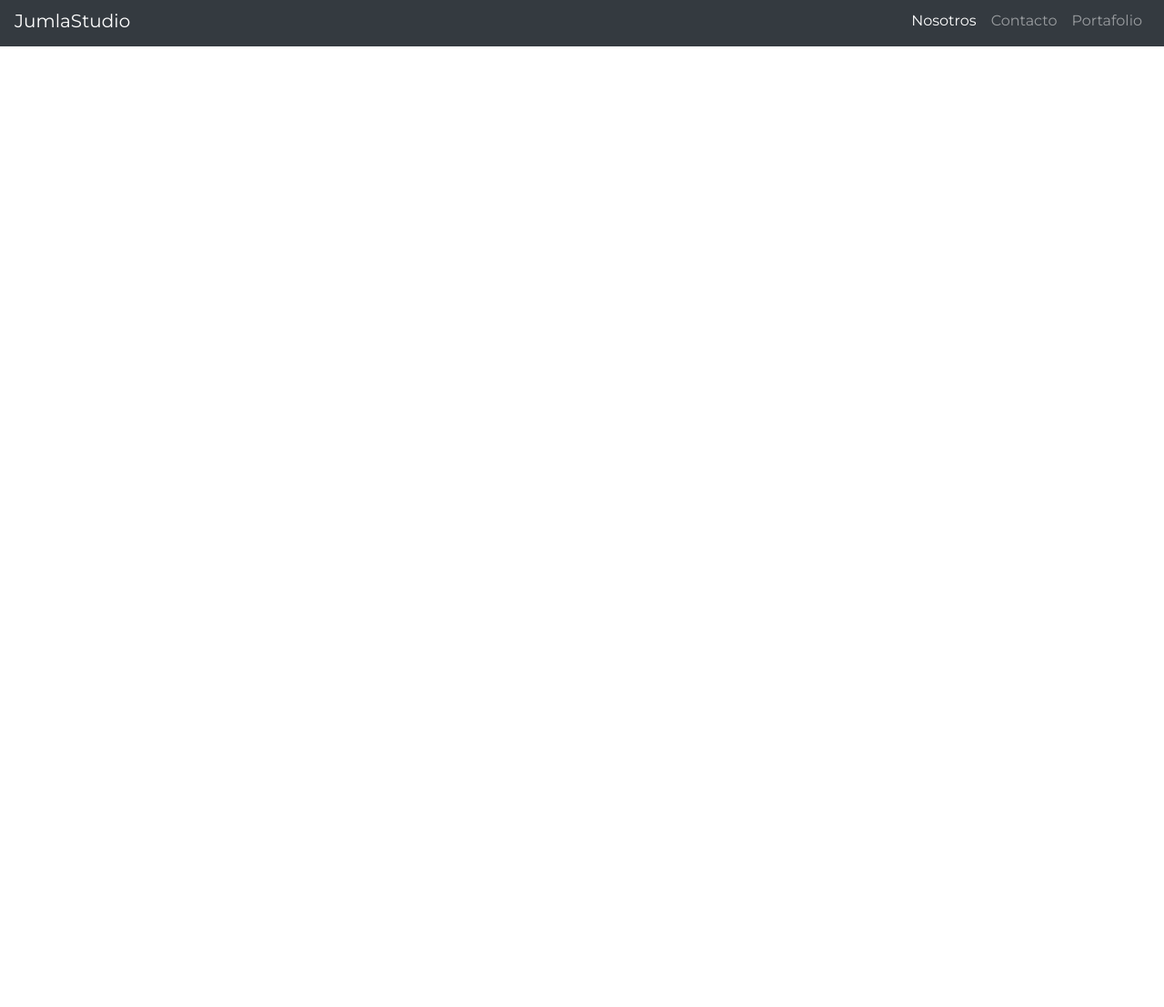
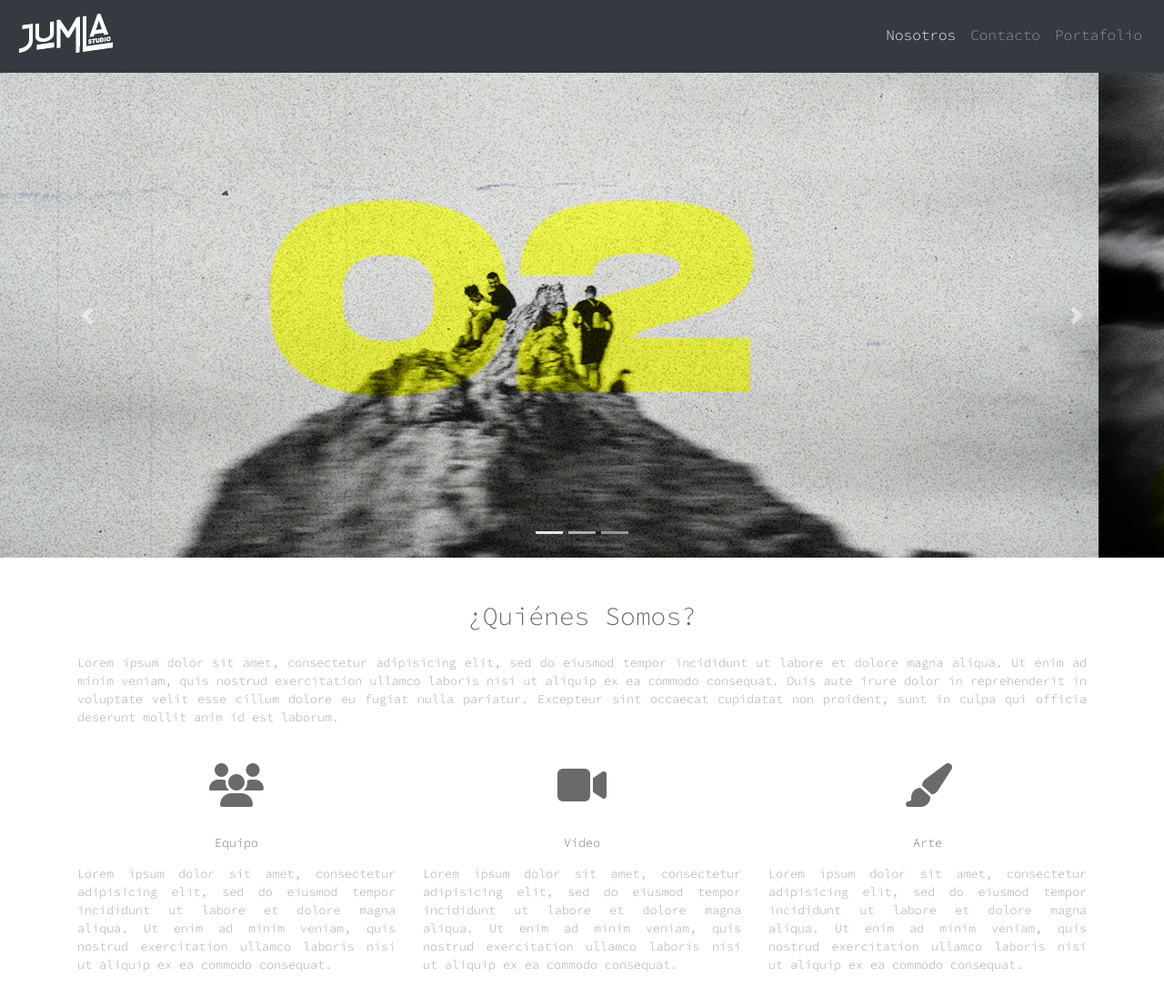
Before and after one commit to riozeco/Prueba-final, a plain HTML site: page index.html in a window 1280 px wide. Shown: the part 5-1112 px from the top of the page at 91% size. Before the commit the page ends 800 px from the top, so only its background shows below. Drawn offline with nearby package versions, Linux system fonts and the light colour scheme.

Commit message:
carrusel e informacion

```diff
--- a/assets/css/style.css
+++ b/assets/css/style.css
@@ -1,5 +1,25 @@
 body {
-  font-family: 'Montserrat', sans-serif; }
+  font-family: 'Source Code Pro', monospace; }
 
 nav {
   position: fixed;}
+
+
+.titulo {
+  font-size: 10pt;
+  color: #6a6a6a;
+}
+
+.titulo-bajo {
+  font-size: 10pt;
+  color: #a0a0a0;
+}
+
+.icono {
+  color: #6a6a6a;
+}
+
+.parrafo {
+  font-size: 10pt;
+  color: #a0a0a0;
+}
--- a/index.html
+++ b/index.html
@@ -11,7 +11,7 @@
 
 <!--Google Font-->
 <link rel="preconnect" href="https://fonts.gstatic.com">
-<link href="https://fonts.googleapis.com/css2?family=Montserrat:wght@400;900&display=swap" rel="stylesheet">
+<link href="https://fonts.googleapis.com/css2?family=Source+Code+Pro:wght@300;900&display=swap" rel="stylesheet">
 
 <!--Style CSS-->
  <link rel="stylesheet" href="assets/css/style.css">
@@ -22,7 +22,7 @@
   </head>
   <body>
     <nav class="navbar navbar-expand-lg navbar-dark bg-dark text-color-ligth">
-      <a class="navbar-brand" href="#">JumlaStudio</a>
+      <a class="navbar-brand" href="#"> <img src="assets/img/logo.png" alt=""> </a>
       <button class="navbar-toggler" type="button" data-toggle="collapse" data-target="#navbarNavAltMarkup" aria-controls="navbarNavAltMarkup" aria-expanded="false" aria-label="Toggle navigation">
         <span class="navbar-toggler-icon"></span>
       </button>
@@ -34,6 +34,65 @@
         </div>
       </div>
     </nav>
+
+<div id="carouselExampleIndicators" class="carousel slide" data-ride="carousel">
+  <ol class="carousel-indicators">
+    <li data-target="#carouselExampleIndicators" data-slide-to="0" class="active"></li>
+    <li data-target="#carouselExampleIndicators" data-slide-to="1"></li>
+    <li data-target="#carouselExampleIndicators" data-slide-to="2"></li>
+  </ol>
+  <div class="carousel-inner">
+    <div class="carousel-item active">
+      <img src="assets/img/banner1.jpg" class="d-block w-100" alt="...">
+    </div>
+    <div class="carousel-item">
+      <img src="assets/img/banner2.jpg" class="d-block w-100" alt="...">
+    </div>
+    <div class="carousel-item">
+      <img src="assets/img/banner3.jpg" class="d-block w-100" alt="...">
+    </div>
+  </div>
+  <a class="carousel-control-prev" href="#carouselExampleIndicators" role="button" data-slide="prev">
+    <span class="carousel-control-prev-icon" aria-hidden="true"></span>
+    <span class="sr-only">Previous</span>
+  </a>
+  <a class="carousel-control-next" href="#carouselExampleIndicators" role="button" data-slide="next">
+    <span class="carousel-control-next-icon" aria-hidden="true"></span>
+    <span class="sr-only">Next</span>
+  </a>
+</div>
+
+  <section class="container text-center my-5">
+        <div class="titulo">
+          <h3 class="my-4 ">¿Quiénes Somos?</h3>
+        </div>
+        <div class="titulo-bajo">
+          <p class="my-4 text-justify">Lorem ipsum dolor sit amet, consectetur adipisicing elit, sed do eiusmod tempor incididunt ut labore et dolore magna aliqua. Ut enim ad minim veniam, quis nostrud exercitation ullamco laboris nisi ut aliquip ex ea commodo consequat. Duis aute irure dolor in reprehenderit in voluptate velit esse cillum dolore eu fugiat nulla pariatur. Excepteur sint occaecat cupidatat non proident, sunt in culpa qui officia deserunt mollit anim id est laborum.</p>
+        </div>
+
+        <div class="row">
+          <div class="col-md-4">
+            <i class="icono fas fa-users fa-3x my-3"></i>
+              <h3 class="titulo my-3">Equipo</h3>
+              <p class="parrafo my-3 text-justify">Lorem ipsum dolor sit amet, consectetur adipisicing elit, sed do eiusmod tempor incididunt ut labore et dolore magna aliqua. Ut enim ad minim veniam, quis nostrud exercitation ullamco laboris nisi ut aliquip ex ea commodo consequat.</p>
+          </div>
+          <div class="col-md-4">
+            <i class="icono fas fa-video fa-3x my-3"></i>
+              <h3 class="titulo my-3">Video</h3>
+              <p class="parrafo my-3 text-justify">Lorem ipsum dolor sit amet, consectetur adipisicing elit, sed do eiusmod tempor incididunt ut labore et dolore magna aliqua. Ut enim ad minim veniam, quis nostrud exercitation ullamco laboris nisi ut aliquip ex ea commodo consequat.</p>
+          </div>
+          <div class="col-md-4">
+            <i class="icono fas fa-paint-brush fa-3x my-3"></i>
+              <h3 class="titulo my-3">Arte</h3>
+              <p class=" parrafo my-3 text-justify">Lorem ipsum dolor sit amet, consectetur adipisicing elit, sed do eiusmod tempor incididunt ut labore et dolore magna aliqua. Ut enim ad minim veniam, quis nostrud exercitation ullamco laboris nisi ut aliquip ex ea commodo consequat.</p>
+
+          </div>
+        </div>
+      </section>
+
+
+
+</section>
 <!--Bootstrap-->
   <script src="https://code.jquery.com/jquery-3.5.1.slim.min.js" integrity="sha384-DfXdz2htPH0lsSSs5nCTpuj/zy4C+OGpamoFVy38MVBnE+IbbVYUew+OrCXaRkfj" crossorigin="anonymous"></script>
   <script src="https://cdn.jsdelivr.net/npm/bootstrap@4.6.0/dist/js/bootstrap.bundle.min.js" integrity="sha384-Piv4xVNRyMGpqkS2by6br4gNJ7DXjqk09RmUpJ8jgGtD7zP9yug3goQfGII0yAns" crossorigin="anonymous"></script>
```
Also changed, not shown: assets/img/banner1.jpg (added), assets/img/banner2.jpg (added), assets/img/informacion.jpg (added), assets/img/logo.png (added), 1 other file.
